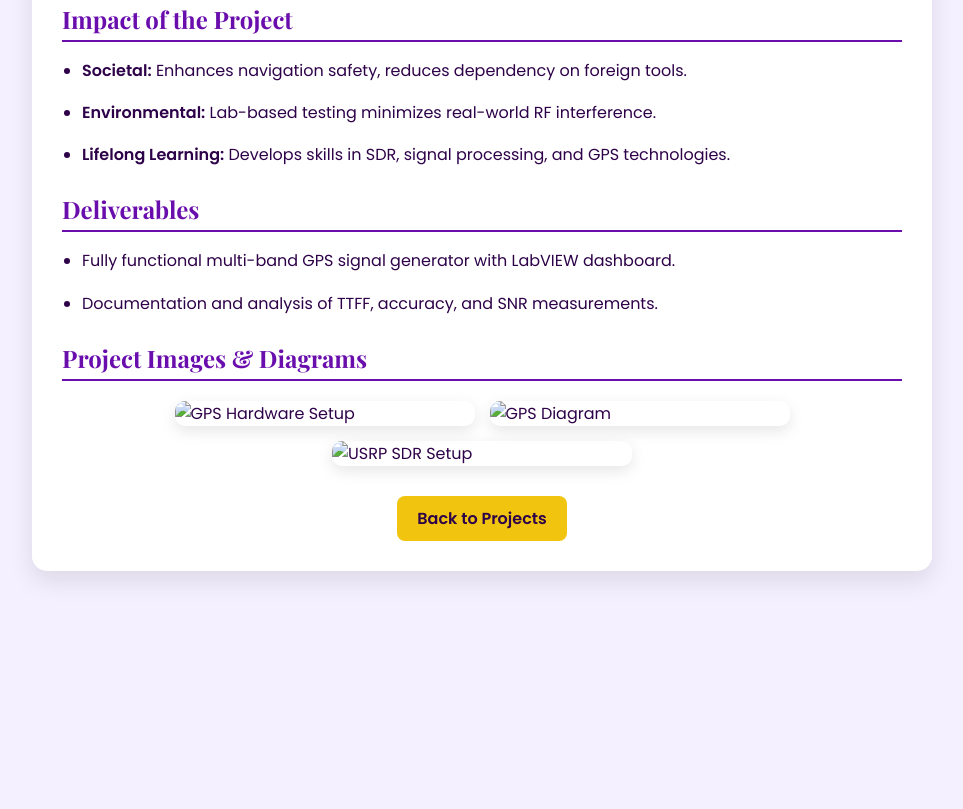
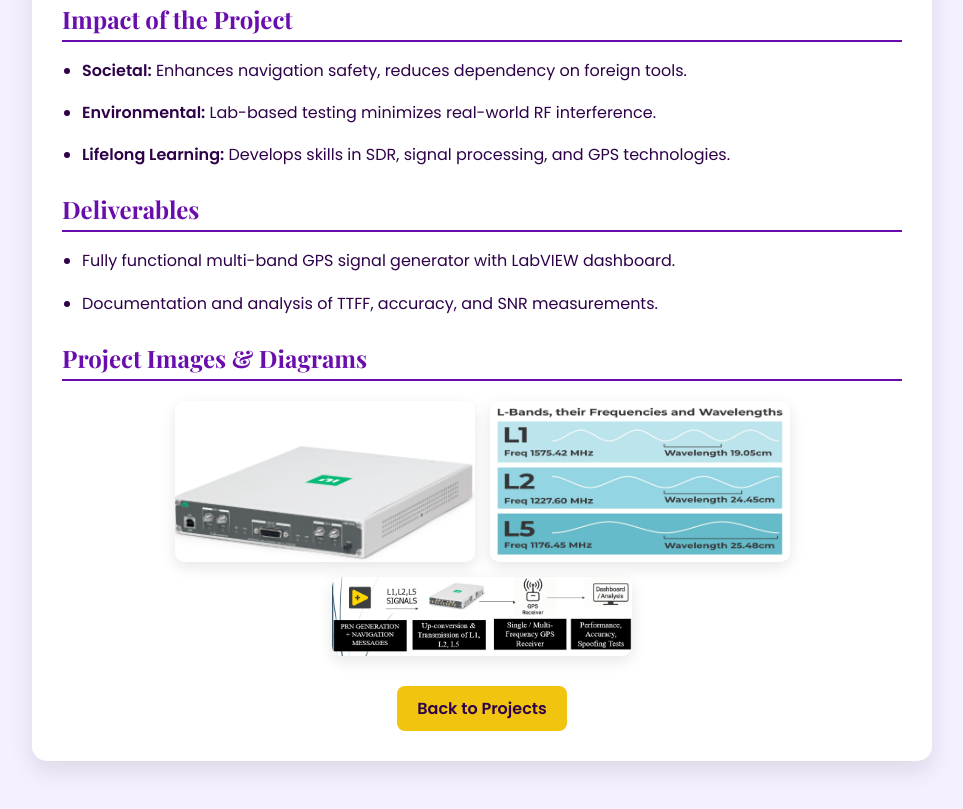
Before and after one commit to Haram024/CodeAlpha_Portfolio, a plain HTML site: page GPS_Project.html in a window 1280 px wide. Shown: the part 1495-2304 px from the top of the page, without its empty margins (158-1121 px from the left). Before the commit the page ends 2116 px from the top, so only its background shows below. Drawn offline with nearby package versions, Linux system fonts and the light colour scheme.

Commit message:
Update GPS_Project.html

```diff
--- a/GPS_Project.html
+++ b/GPS_Project.html
@@ -240,9 +240,9 @@
 
     <h2>Project Images & Diagrams</h2>
     <div class="project-images">
-        <img src="images/gps.webp.png" alt="GPS Hardware Setup">
-        <img src="images/gps-diagram.webp.jpg" alt="GPS Diagram">
-        <img src="images/usrp-setup.webp.png" alt="USRP SDR Setup">
+        <img src="gps.webp.png" alt="GPS Hardware Setup">
+        <img src="gps-diagram.webp.jpg" alt="GPS Diagram">
+        <img src="usrp-setup.webp.png" alt="USRP SDR Setup">
     </div>
 
     <a href="index.html" class="back-btn">Back to Projects</a>
```
